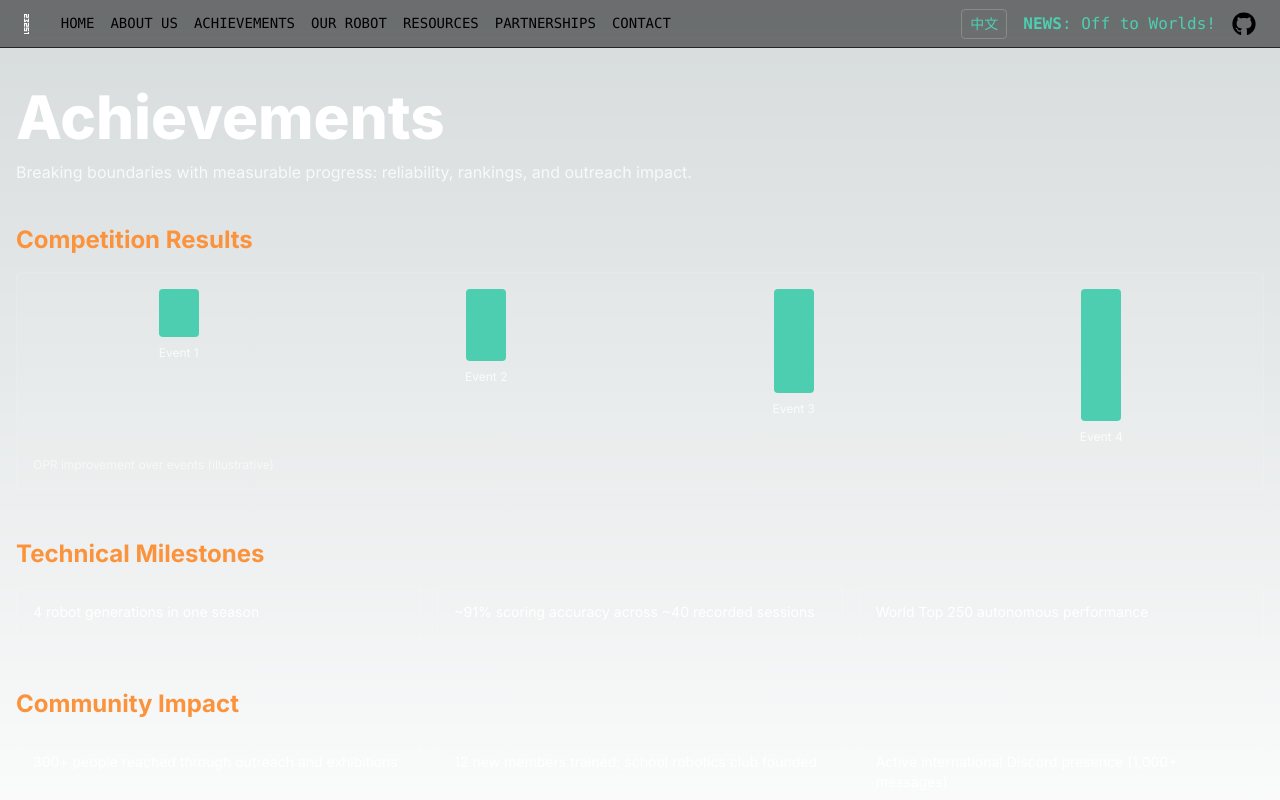
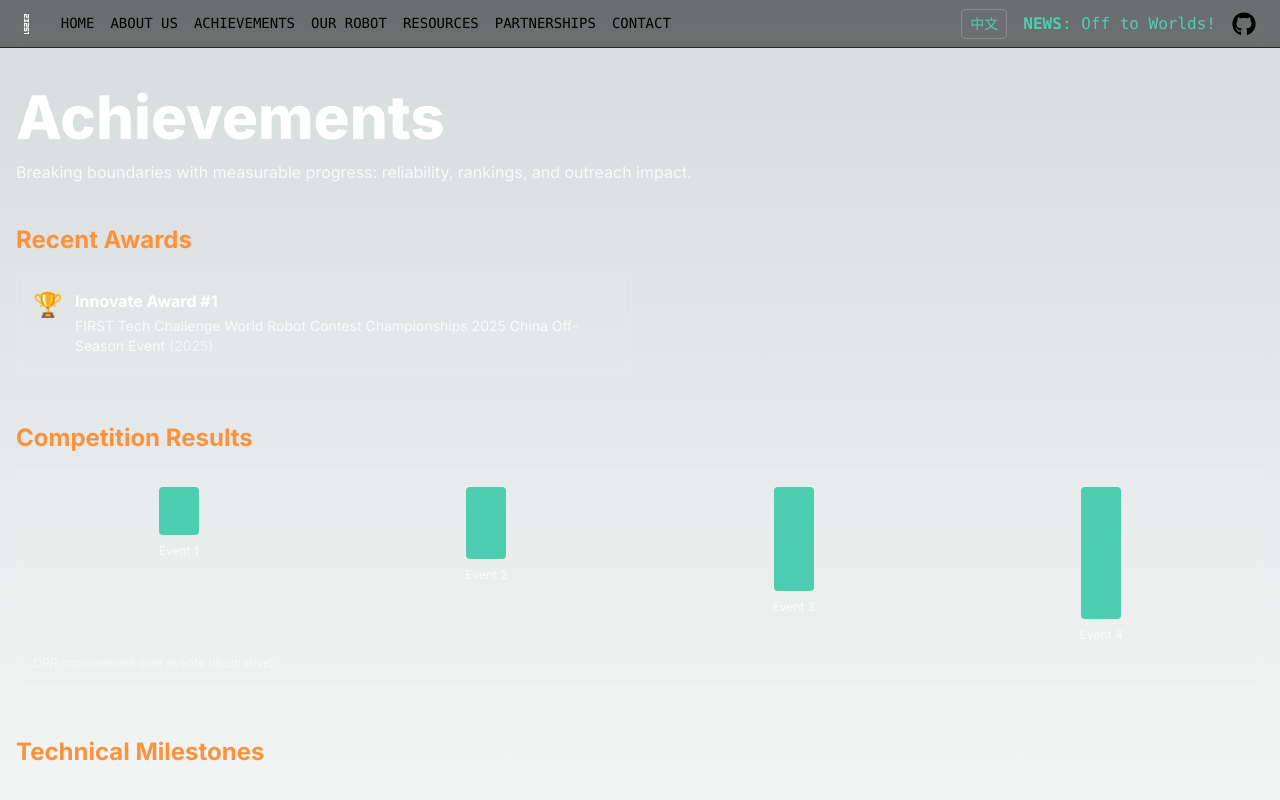
Before and after one commit to FTC-Ripples-25832/the-ripples, a Next.js app: page /achievements in a window 1280 px wide. Shown: the top 800 px of the page. Built offline with nearby package versions, Linux system fonts and the light colour scheme; no server answers.

Commit message:
upd content

```diff
--- a/src/app/(site)/about/page.tsx
+++ b/src/app/(site)/about/page.tsx
@@ -9,19 +9,19 @@ export default function AboutPage() {
   const t = (en: string, zh: string) => (lang === "en" ? en : zh)
 
   const members = [
-    { name: "Samson", role: t("Hardware Lead (9th Grade)", "硬件负责人（九年级）"), quote: t("CAD skills improved dramatically", "CAD 技能显著提升"), img: "/images/team-marcus.jpg" },
-    { name: "Jerry", role: t("Software Lead (11th Grade)", "软件负责人（十一年级）"), quote: t("Learned advanced control systems", "学习了先进控制系统"), img: "/images/team-jordan.jpg" },
-    { name: "Alex", role: t("Engineer", "工程师"), quote: t("Building better robots every week", "每周都在打造更好的机器人"), img: "/images/team-alex.jpg" },
-    { name: "Emma", role: t("Engineer", "工程师"), quote: t("Iterating fast and learning faster", "快速迭代，更快学习"), img: "/images/team-emma.jpg" },
-    { name: "Maya", role: t("Engineer", "工程师"), quote: t("Design, test, improve", "设计、测试、改进"), img: "/images/team-maya.jpg" },
-    { name: "Zoe", role: t("Engineer", "工程师"), quote: t("Sharing knowledge with new members", "与新成员分享知识"), img: "/images/team-zoe.jpg" }
+    { name: "Henry", role: t("Software Lead (9th Grade)", "软件负责人（九年级）"), quote: t("e", "e"), img: "" },
+    // { name: "Jerry", role: t("Software Lead (11th Grade)", "软件负责人（十一年级）"), quote: t("Learned advanced control systems", "学习了先进控制系统"), img: "/images/team-jordan.jpg" },
+    // { name: "Alex", role: t("Engineer", "工程师"), quote: t("Building better robots every week", "每周都在打造更好的机器人"), img: "/images/team-alex.jpg" },
+    // { name: "Emma", role: t("Engineer", "工程师"), quote: t("Iterating fast and learning faster", "快速迭代，更快学习"), img: "/images/team-emma.jpg" },
+    // { name: "Maya", role: t("Engineer", "工程师"), quote: t("Design, test, improve", "设计、测试、改进"), img: "/images/team-maya.jpg" },
+    // { name: "Zoe", role: t("Engineer", "工程师"), quote: t("Sharing knowledge with new members", "与新成员分享知识"), img: "/images/team-zoe.jpg" }
   ]
 
   const timeline = [
-    { year: "Year 1", en: "Team of 3 founded; first regional", zh: "3 人创队；首次地区赛", img: "/images/timeline-1.jpg" },
-    { year: "Year 2", en: "Grew to 8; outreach begins", zh: "成长至 8 人；开始科普", img: "/images/timeline-2.jpg" },
-    { year: "Year 3", en: "15 members; robotics club established", zh: "15 名成员；成立机器人社团", img: "/images/timeline-3.jpg" },
-    { year: "Year 4", en: "Mentors from world champions", zh: "世界冠军队导师指导", img: "/images/timeline-4.jpg" }
+    // { year: "Year 1", en: "Team of 3 founded; first regional", zh: "3 人创队；首次地区赛", img: "/images/timeline-1.jpg" },
+    // { year: "Year 2", en: "Grew to 8; outreach begins", zh: "成长至 8 人；开始科普", img: "/images/timeline-2.jpg" },
+    // { year: "Year 3", en: "15 members; robotics club established", zh: "15 名成员；成立机器人社团", img: "/images/timeline-3.jpg" },
+    // { year: "Year 4", en: "Mentors from world champions", zh: "世界冠军队导师指导", img: "/images/timeline-4.jpg" }
   ]
 
   return (
--- a/src/app/(site)/achievements/page.tsx
+++ b/src/app/(site)/achievements/page.tsx
@@ -40,6 +40,33 @@ export default function AchievementsPage() {
   )}
 </p>
       </header>
+
+      {/* Recent Awards */}
+      <section className="mb-12">
+        <h2 className="text-2xl font-bold mb-4 text-orange-400">
+          {t("Recent Awards", "近期奖项")}
+        </h2>
+
+        <ul className="grid md:grid-cols-2 gap-4">
+          <li className="rounded border border-white/10 bg-white/5 p-4">
+            <div className="flex items-start gap-3">
+              <span className="text-2xl" aria-hidden="true">🏆</span>
+              <div>
+                <h3 className="font-bold">
+                  {t("Innovate Award #1", "创新奖 第一名")}
+                </h3>
+                <p className="text-sm text-white/80 mt-1">
+                  {t(
+                    "FIRST Tech Challenge World Robot Contest Championships 2025 China Off-Season Event",
+                    "FIRST 科技挑战赛 世界机器人大会锦标赛 2025 中国休赛期赛事"
+                  )}{" "}
+                  <span className="text-white/60">(2025)</span>
+                </p>
+              </div>
+            </div>
+          </li>
+        </ul>
+      </section>
 
       {/* Competition Results: Simple OPR bar chart substitute */}
       <section className="mb-12">
--- a/src/app/(site)/partnerships/page.tsx
+++ b/src/app/(site)/partnerships/page.tsx
@@ -52,8 +52,8 @@ export default function PartnershipsPage() {
         <h2 className="text-2xl font-bold text-orange-400">{t("Mentorship Program", "导师计划")}</h2>
 <p className="text-sm text-white/80">
   {t(
-    "Seeking mentors for mechanical (CV4B, PTO), software (command-based, AI vision), and strategy. Join our mentor network.",
-    "我们期待机械（CV4B、PTO）、软件（命令式架构、AI 视觉）与策略导师加入我们的导师网络。"
+    "Seeking mentors for mechanical, software, and strategy. Join our mentor network.",
+    "我们期待机械、软件与策略导师加入我们的导师网络。"
   )}
 </p>
       </section>
```
